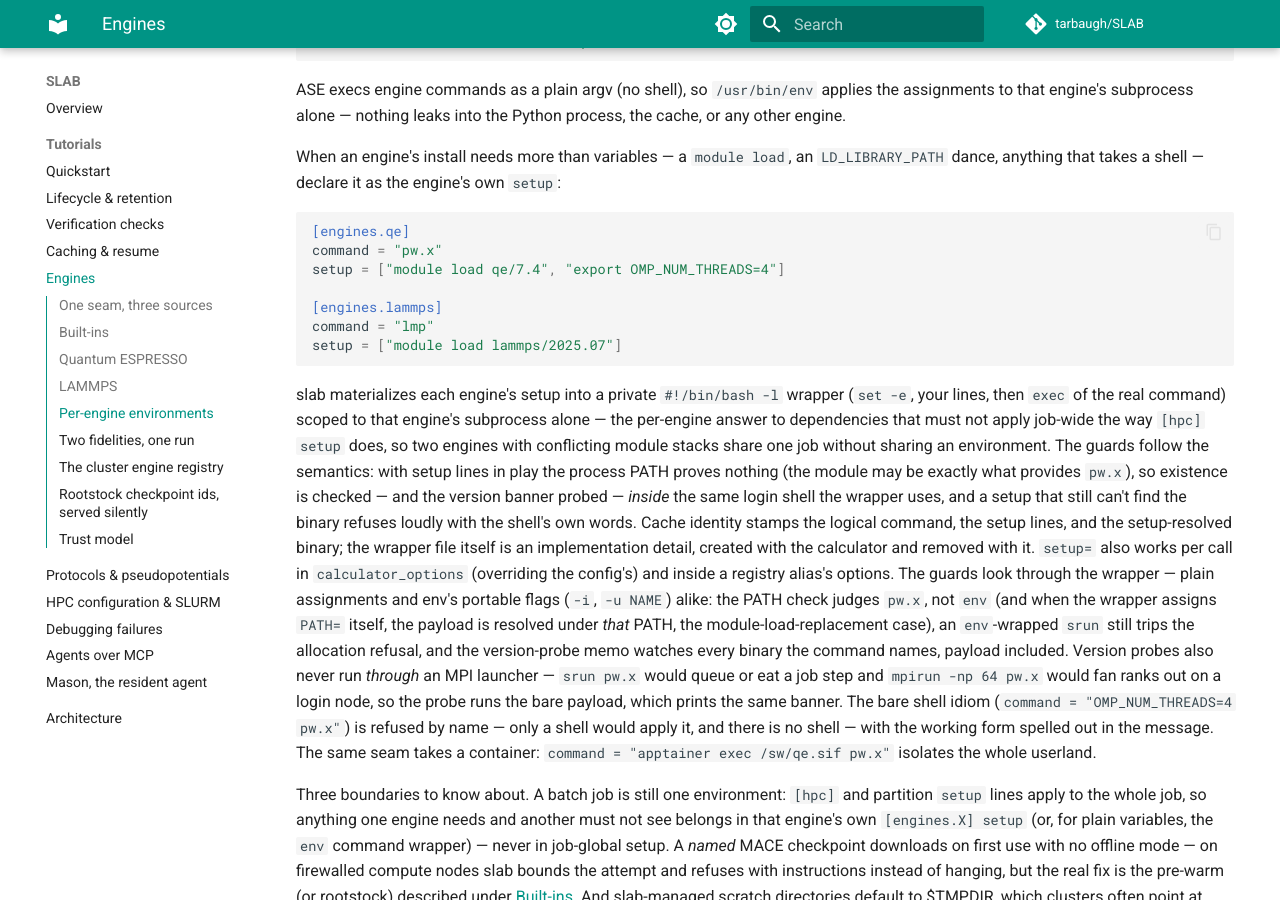
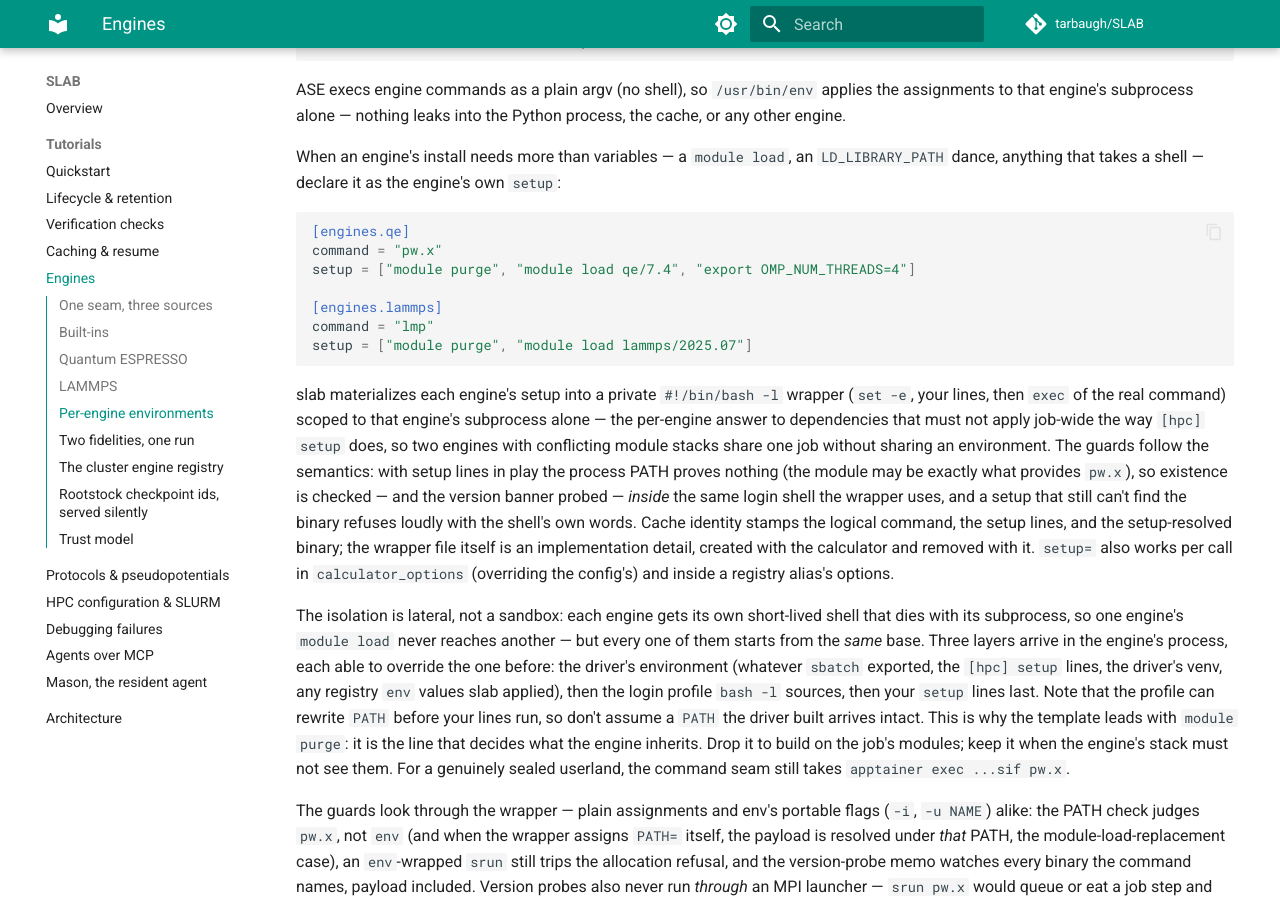
Before and after one commit to tarbaugh/SLAB, an MkDocs documentation site: the page built from docs/tutorials/engines.md, in a window 1280 px wide and 900 px high, scrolled down 4448 px. Built offline with MkDocs 1.6.1 and Material for MkDocs 9.7.7, drawn with Linux system fonts in a browser that asks for light colours; comment, search, counter and statistics services are not loaded.

Commit message:
The template purges first, so inheritance is a choice you make
The setup wrapper inherits: ASE execs it with env=os.environ, and
`#!/bin/bash -l` sources the login profile on top. So an engine's
private shell starts from the job's environment — sbatch's exports,
[hpc] setup, the driver venv, registry env — with the engine's own
lines layered last. That is the right default for the clash this
mechanism solves (two engines, incompatible module stacks, one job:
each shell dies with its subprocess, so neither reaches the other),
but it is isolation from the other engine, not from the job.

Leading the template's examples with `module purge` puts that choice
in front of the user at the moment they fill in the paths, instead of
leaving it as an unstated property of the wrapper. Delete the line to
build on the job's modules; keep it when the stack must not see them.

The comments now say the wrapper inherits, and the engines tutorial
names the three layers in order and warns that the login profile can
rewrite PATH before the setup lines run — a venv the driver put first
does not necessarily arrive first.

Co-Authored-By: Claude Fable 5 <noreply@anthropic.com>

````diff
--- a/docs/tutorials/engines.md
+++ b/docs/tutorials/engines.md
@@ -258,11 +258,11 @@ engine's own `setup`:
 ```toml
 [engines.qe]
 command = "pw.x"
-setup = ["module load qe/7.4", "export OMP_NUM_THREADS=4"]
+setup = ["module purge", "module load qe/7.4", "export OMP_NUM_THREADS=4"]
 
 [engines.lammps]
 command = "lmp"
-setup = ["module load lammps/2025.07"]
+setup = ["module purge", "module load lammps/2025.07"]
 ```
 
 slab materializes each engine's setup into a private `#!/bin/bash -l`
@@ -279,7 +279,23 @@ logical command, the setup lines, and the setup-resolved binary; the
 wrapper file itself is an implementation detail, created with the
 calculator and removed with it. `setup=` also works per call in
 `calculator_options` (overriding the config's) and inside a registry
-alias's options. The guards look
+alias's options.
+
+The isolation is lateral, not a sandbox: each engine gets its own
+short-lived shell that dies with its subprocess, so one engine's
+`module load` never reaches another — but every one of them starts from
+the *same* base. Three layers arrive in the engine's process, each able to
+override the one before: the driver's environment (whatever `sbatch`
+exported, the `[hpc] setup` lines, the driver's venv, any registry `env`
+values slab applied), then the login profile `bash -l` sources, then your
+`setup` lines last. Note that the profile can rewrite `PATH` before your
+lines run, so don't assume a `PATH` the driver built arrives intact. This
+is why the template leads with `module purge`: it is the line that decides
+what the engine inherits. Drop it to build on the job's modules; keep it
+when the engine's stack must not see them. For a genuinely sealed
+userland, the command seam still takes `apptainer exec ...sif pw.x`.
+
+The guards look
 through the wrapper — plain assignments and env's portable flags (`-i`,
 `-u NAME`) alike: the PATH check judges `pw.x`, not `env` (and when the
 wrapper assigns `PATH=` itself, the payload is resolved under *that* PATH,
````
Also changed, not shown: 2 other files.
